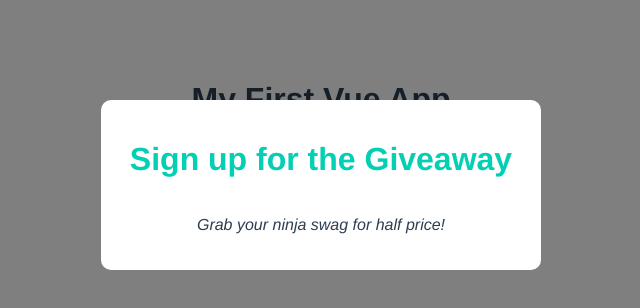
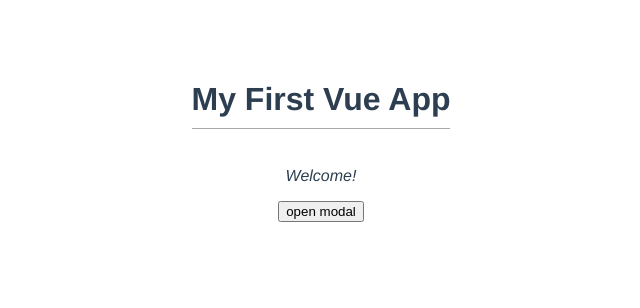
Before and after one commit to inusoy/modal-project, a Vue app: page / in a window 1280 px wide. Shown: the top 308 px of the page, without its empty margins (319-959 px from the left). Built offline with nearby package versions, Linux system fonts and the light colour scheme.

Commit message:
added modal toggle

```diff
--- a/src/App.vue
+++ b/src/App.vue
@@ -1,6 +1,10 @@
 <template>
   <h1>{{ title }}</h1>
-  <Modal :header="header" :text="text" theme="dork"/>
+  <p>Welcome!</p>
+  <div v-if="showModal">
+    <Modal :header="header" :text="text" theme="sale" @close="toggleModal"/>
+  </div>
+  <button @click="toggleModal">open modal</button>
 </template>
 
 
@@ -17,7 +21,13 @@
     return {
       title: 'My First Vue App',
       header: 'Sign up for the Giveaway',
-      text: 'Grab your ninja swag for half price!'
+      text: 'Grab your ninja swag for half price!',
+      showModal: false
+    }
+  },
+  methods: {
+    toggleModal() {
+      this.showModal = !this.showModal
     }
   }
 }
--- a/src/components/Modal.vue
+++ b/src/components/Modal.vue
@@ -1,5 +1,5 @@
 <template>
-    <div class="backdrop">
+    <div class="backdrop" @click="closeModal">
         <div class="modal" :class="{ sale: theme === 'sale', dark: theme === 'dark', other: theme !== ('sale' || 'dark') }">
             <h1>{{ header }}</h1>
             <p>{{ text }}</p>
@@ -9,7 +9,12 @@
 
 <script>
 export default {
-    props: ['header', 'text', 'theme']
+    props: ['header', 'text', 'theme'],
+    methods: {
+        closeModal() {
+            this.$emit('close')
+        }
+    }
 }
 </script>
 
```
